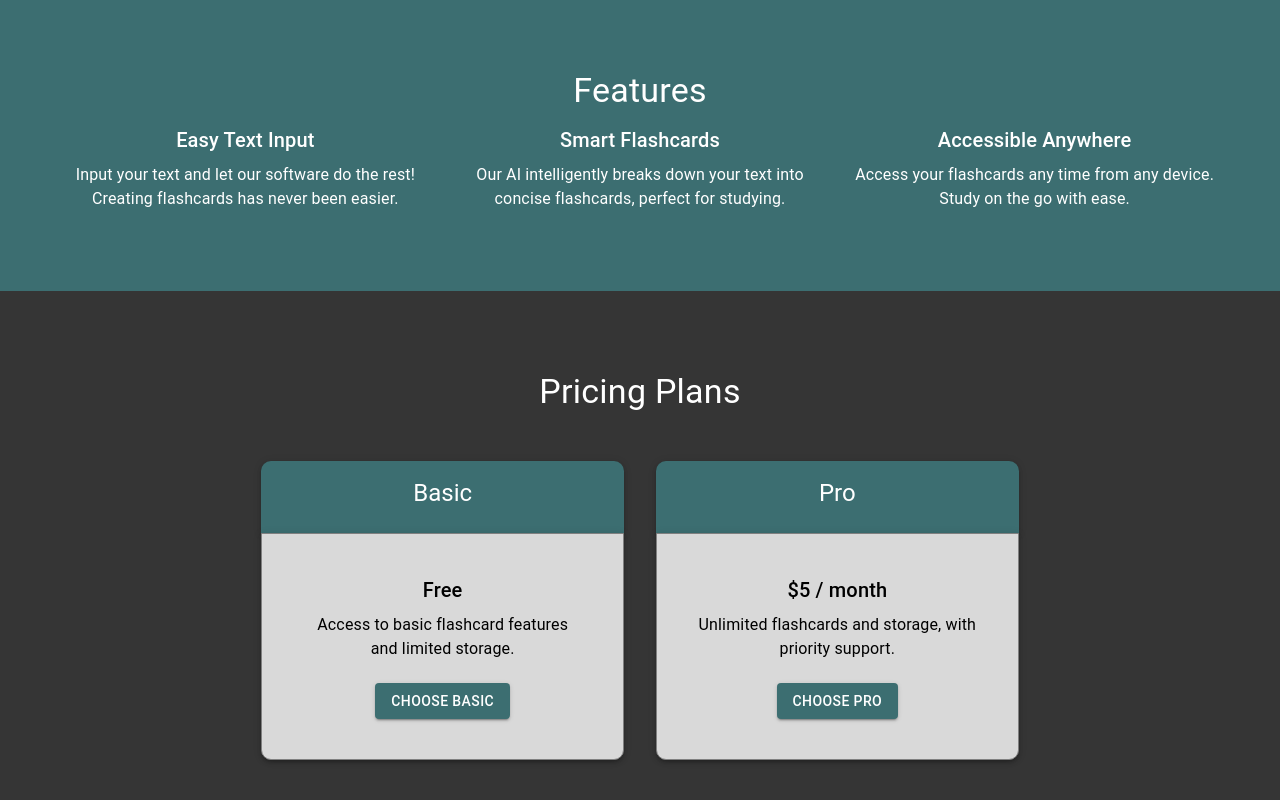
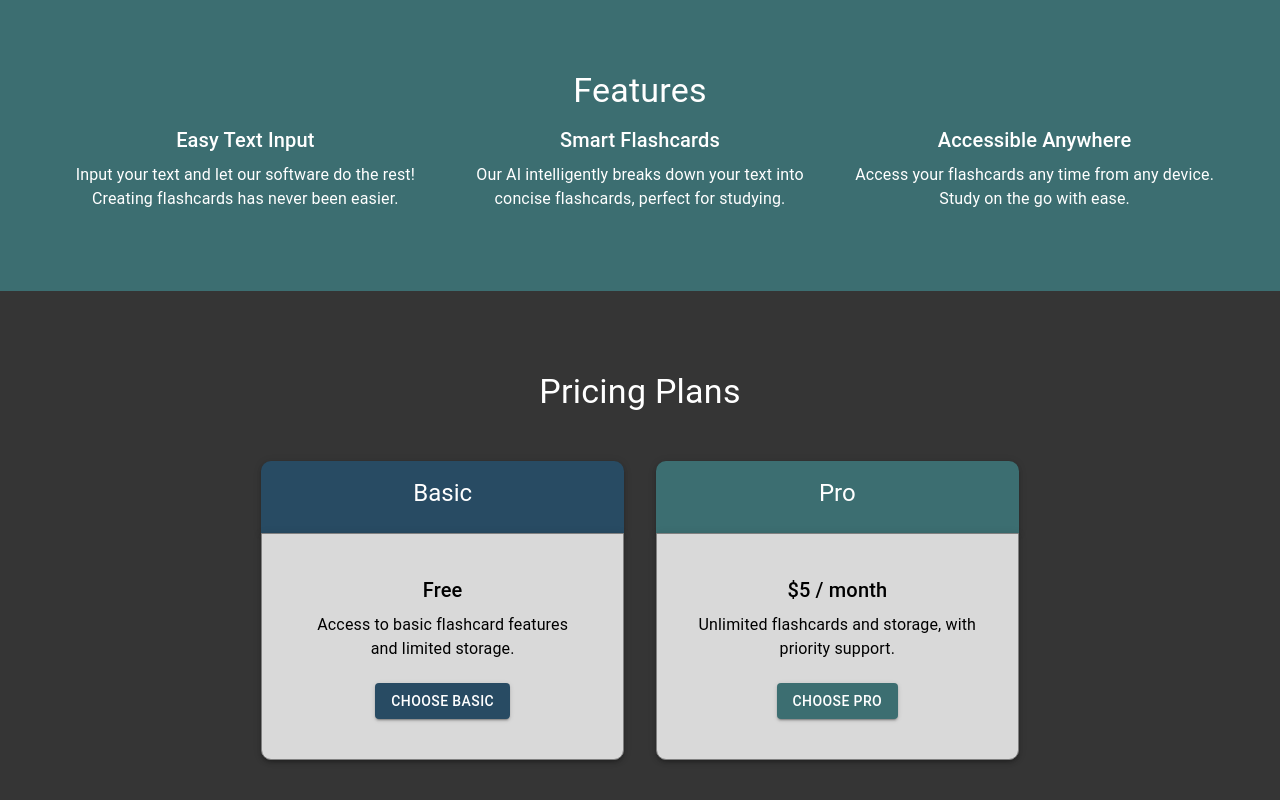
Before and after one commit to Ryantron/flashcard-saas, a Next.js app: page / in a window 1280 px wide. Shown: the part 754-1554 px from the top of the page. Built offline with nearby package versions, Linux system fonts and the light colour scheme; no server answers.

Commit message:
ui update 3

```diff
--- a/app/plans.js
+++ b/app/plans.js
@@ -35,7 +35,7 @@
           <Box
             sx={{
               p: 2,
-              backgroundColor: "#3C6E71",
+              backgroundColor: "#284B63",
               borderTopLeftRadius: 10,
               borderTopRightRadius: 10,
               boxShadow: 3,
@@ -64,7 +64,7 @@
             <Typography gutterBottom>
               Access to basic flashcard features and limited storage.
             </Typography>
-            <Button variant="contained" sx={{ mt: 2, backgroundColor: '#3C6E71', '&:hover': { backgroundColor: '#3C6E71' } }}>
+            <Button variant="contained" sx={{ mt: 2, backgroundColor: '#284B63', '&:hover': { backgroundColor: '#3C6E71' } }}>
               Choose Basic
             </Button>
           </Box>
```
